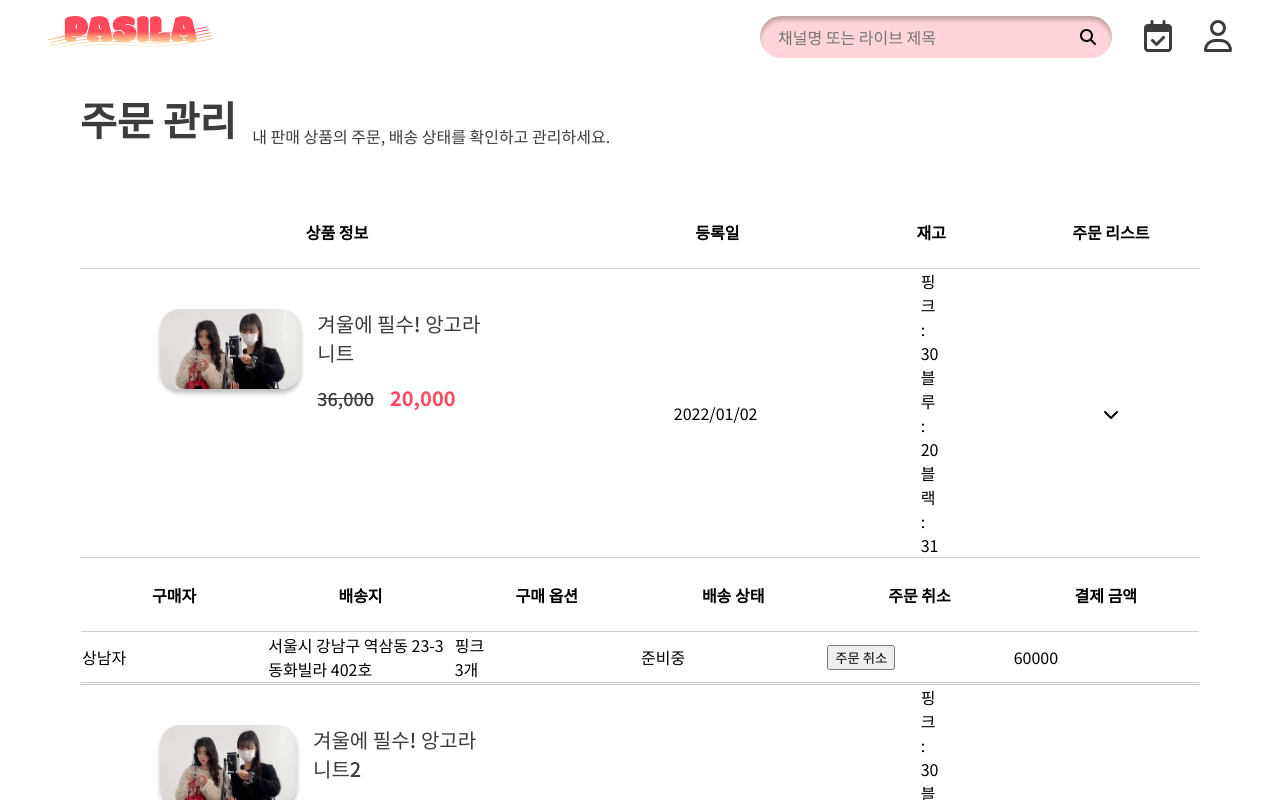
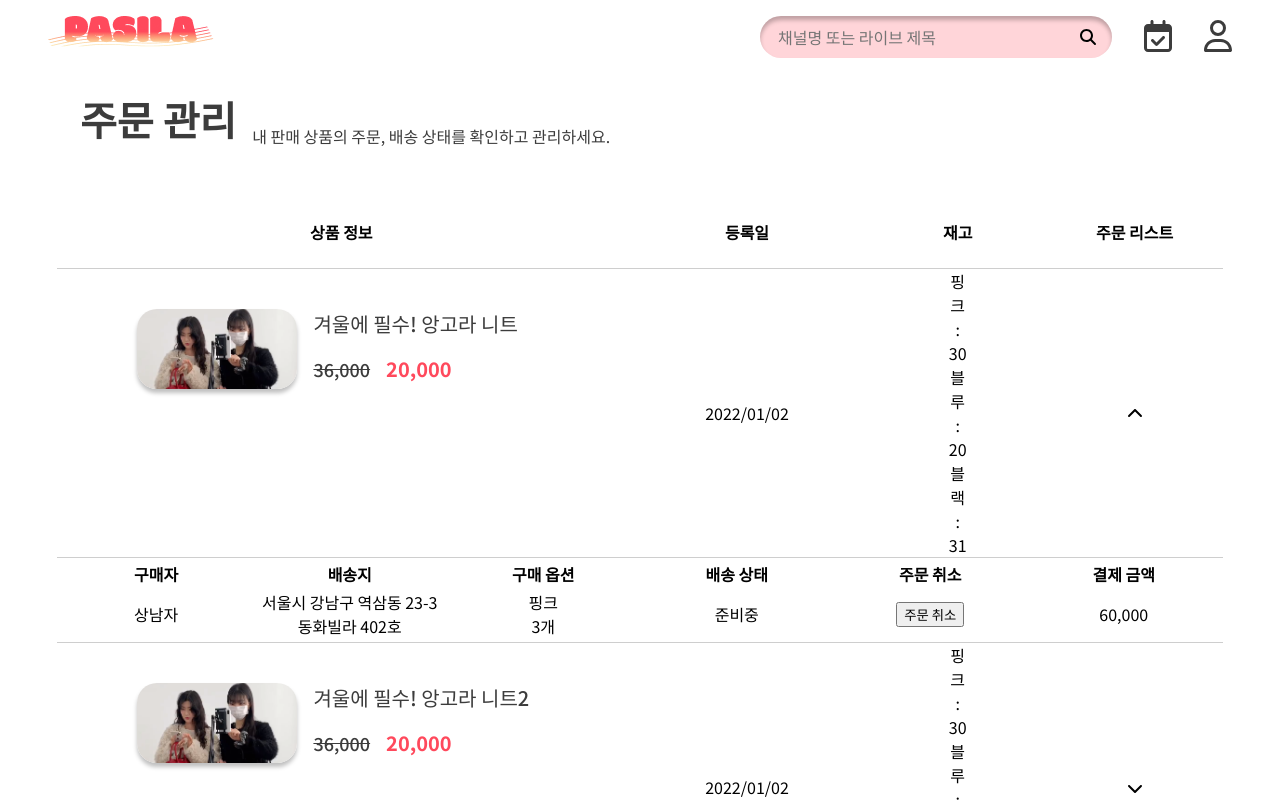
Before and after one commit to youkyoungJung/Pasila, a Vue app in the folder frontend/: page /channel/1/orders in a window 1280 px wide. Both pictures are taken after a click on the element 1110 px from the left and 412 px from the top of the page. Shown: the top 800 px of the page. Built offline with nearby package versions, Linux system fonts and the light colour scheme.

Commit message:
refactor: [#S10P12A402-30] table 컴포넌트 분리

```diff
--- /dev/null
+++ b/frontend/src/components/channel/OrderTable.vue
@@ -0,0 +1,43 @@
+<script setup>
+const props = defineProps({
+  orders: Array
+})
+</script>
+
+<template>
+  <tr>
+    <td colspan="4">
+      <table class="order-table">
+        <thead>
+          <tr>
+            <th>구매자</th>
+            <th>배송지</th>
+            <th>구매 옵션</th>
+            <th>배송 상태</th>
+            <th>주문 취소</th>
+            <th>결제 금액</th>
+          </tr>
+        </thead>
+        <tbody>
+          <template v-for="order in orders">
+            <tr>
+              <td>{{ order.name }}</td>
+              <td>{{ order.address }}</td>
+              <td>{{ order.productOption.name }}<br />{{ order.order_cnt }}개</td>
+              <td>{{ order.status }}</td>
+              <td><button>주문 취소</button></td>
+              <td>{{ order.price.toLocaleString('kr-KR') }}</td>
+            </tr>
+          </template>
+        </tbody>
+      </table>
+    </td>
+  </tr>
+</template>
+
+<style lang="scss" scoped>
+.order-table {
+  table-layout: fixed;
+  width: 100%;
+}
+</style>
--- /dev/null
+++ b/frontend/src/components/channel/ProductTable.vue
@@ -0,0 +1,127 @@
+<script setup>
+import OrderTable from '@/components/channel/OrderTable.vue'
+import { ref } from 'vue'
+
+const props = defineProps({
+  products: Array
+})
+
+let showIndex = ref()
+
+const setShowIndex = (index) => {
+  if (showIndex.value === index) {
+    showIndex.value = null
+    return
+  }
+  showIndex.value = index
+}
+
+const tableHeader = ['상품 정보', '등록일', '재고', '주문 리스트']
+</script>
+
+<template>
+  <table>
+    <thead>
+      <tr>
+        <th v-for="(header, index) in tableHeader" :key="index">{{ header }}</th>
+      </tr>
+    </thead>
+    <tbody>
+      <template v-for="(item, index) in props.products">
+        <tr>
+          <td class="product">
+            <div class="thumbnail" :style="{ backgroundImage: `url(${item.thumbnail})` }"></div>
+            <div class="right">
+              <span class="name">{{ item.name }}</span>
+              <div class="price-line">
+                <span class="price">{{
+                  item.ProductOptions[0].price.toLocaleString('kr-KR')
+                }}</span>
+                <span class="discount-price">{{
+                  item.ProductOptions[0].discountPrice.toLocaleString('kr-KR')
+                }}</span>
+              </div>
+            </div>
+          </td>
+          <td class="date">{{ item.createdAt.substring(0, 10) }}</td>
+          <td class="option-stock">
+            <template v-for="option in item.ProductOptions">
+              <div>
+                <span class="name">{{ option.name }} : </span>
+                <span class="stock">{{ option.stock === 0 ? '품절' : option.stock }}</span>
+              </div>
+            </template>
+          </td>
+          <td class="list-btn">
+            <span @click="setShowIndex(index)">
+              <font-awesome-icon
+                :icon="showIndex === index ? 'fa-solid fa-chevron-up' : 'fa-solid fa-chevron-down'"
+              />
+            </span>
+          </td>
+        </tr>
+        <order-table v-if="showIndex === index" :orders="item.Orders"></order-table>
+      </template>
+    </tbody>
+  </table>
+</template>
+
+<style lang="scss" scoped>
+table {
+  // table-layout: fixed;
+  border-collapse: collapse;
+  text-align: center;
+  width: 100%;
+  tr {
+    border-bottom: 1px solid $gray;
+  }
+  th {
+    padding: 1.5rem 0;
+  }
+  tbody {
+    .product {
+      @include flex-box(flex-start, flex-start);
+      padding: 2.5rem 5rem;
+      text-align: start;
+      width: max-content;
+      .thumbnail {
+        @include box(10rem, 5rem, 0, 1.25rem, null, null);
+        background-size: cover;
+        background-position: center;
+        background-repeat: no-repeat;
+        box-shadow: 0px 4px 4px 0px rgba(0, 0, 0, 0.25);
+      }
+      .right {
+        padding: 0 1rem;
+        .name {
+          @include font-factory($fs-3, 500);
+        }
+        .price-line {
+          margin-top: 1rem;
+          .price {
+            @include font-factory($fs-2, 500);
+            text-decoration: line-through;
+          }
+          .discount-price {
+            @include font-factory($fs-3, bold, $main);
+            margin: 0 1rem;
+          }
+        }
+      }
+    }
+    .date {
+      padding: 0 5rem;
+    }
+    .option-stock {
+      padding: 0 5rem;
+    }
+    .list-btn {
+      text-align: center;
+      padding: 0 5rem;
+      span {
+        cursor: pointer;
+      }
+    }
+  }
+}
+</style>
--- a/frontend/src/views/ChannelOrders.vue
+++ b/frontend/src/views/ChannelOrders.vue
@@ -1,4 +1,5 @@
 <script setup>
+import ProductTable from '@/components/channel/ProductTable.vue'
 const myProductList = [
   {
     name: '겨울에 필수! 앙고라 니트',
@@ -96,78 +97,7 @@ const myProductList = [
       <h3 class="subtitle">내 판매 상품의 주문, 배송 상태를 확인하고 관리하세요.</h3>
     </section>
     <section class="bottom">
-      <table>
-        <thead>
-          <tr>
-            <th>상품 정보</th>
-            <th>등록일</th>
-            <th>재고</th>
-            <th>주문 리스트</th>
-          </tr>
-        </thead>
-        <tbody>
-          <template v-for="(item, index) in myProductList" :key="index">
-            <tr>
-              <td class="product">
-                <div class="thumbnail" :style="{ backgroundImage: `url(${item.thumbnail})` }"></div>
-                <div class="right">
-                  <span class="name">{{ item.name }}</span>
-                  <div class="price-line">
-                    <span class="price">{{
-                      item.ProductOptions[0].price.toLocaleString('kr-KR')
-                    }}</span>
-                    <span class="discount-price">{{
-                      item.ProductOptions[0].discountPrice.toLocaleString('kr-KR')
-                    }}</span>
-                  </div>
-                </div>
-              </td>
-              <td class="date">{{ item.createdAt.substring(0, 10) }}</td>
-              <td class="option-stock">
-                <template v-for="(option, index2) in item.ProductOptions" :key="index2">
-                  <div>
-                    <span class="name">{{ option.name }} : </span>
-                    <span class="stock">{{ option.stock === 0 ? '품절' : option.stock }}</span>
-                  </div>
-                </template>
-              </td>
-              <td class="list-btn">
-                <span>
-                  <font-awesome-icon icon="fa-solid fa-chevron-down" />
-                </span>
-              </td>
-            </tr>
-            <tr>
-              <td colspan="4">
-                <table style="table-layout: fixed; width: 100%">
-                  <thead>
-                    <tr>
-                      <th>구매자</th>
-                      <th>배송지</th>
-                      <th>구매 옵션</th>
-                      <th>배송 상태</th>
-                      <th>주문 취소</th>
-                      <th>결제 금액</th>
-                    </tr>
-                  </thead>
-                  <tbody>
-                    <template v-for="(order, index3) in item.Orders" :key="index3">
-                      <tr>
-                        <td>{{ order.name }}</td>
-                        <td>{{ order.address }}</td>
-                        <td>{{ order.productOption.name }}<br />{{ order.order_cnt }}개</td>
-                        <td>{{ order.status }}</td>
-                        <td><button>주문 취소</button></td>
-                        <td>{{ order.price }}</td>
-                      </tr>
-                    </template>
-                  </tbody>
-                </table>
-              </td>
-            </tr>
-          </template>
-        </tbody>
-      </table>
+      <product-table :products="myProductList"></product-table>
     </section>
   </div>
 </template>
@@ -189,62 +119,6 @@ const myProductList = [
   .bottom {
     @include flex-box(flex-start, center);
     padding-top: 3rem;
-    table {
-      border-collapse: collapse;
-      tr {
-        // border: 1px solid black;
-        border-bottom: 1px solid $gray;
-      }
-      th {
-        padding: 1.5rem 0;
-        //   border-bottom: 1px solid $gray;
-      }
-      tbody {
-        td {
-        }
-        .product {
-          @include flex-box(flex-start, flex-start);
-          padding: 2.5rem 5rem;
-          .thumbnail {
-            @include box(10rem, 5rem, 0, 1.25rem, null, null);
-            background-size: cover;
-            background-position: center;
-            background-repeat: no-repeat;
-            box-shadow: 0px 4px 4px 0px rgba(0, 0, 0, 0.25);
-          }
-          .right {
-            padding: 0 1rem;
-            .name {
-              @include font-factory($fs-3, 500);
-            }
-            .price-line {
-              margin-top: 1rem;
-              .price {
-                @include font-factory($fs-2, 500);
-                text-decoration: line-through;
-              }
-              .discount-price {
-                @include font-factory($fs-3, bold, $main);
-                margin: 0 1rem;
-              }
-            }
-          }
-        }
-        .date {
-          padding: 0 5rem;
-        }
-        .option-stock {
-          padding: 0 5rem;
-        }
-        .list-btn {
-          text-align: center;
-          padding: 0 5rem;
-          span {
-            cursor: pointer;
-          }
-        }
-      }
-    }
   }
 }
 </style>
```
